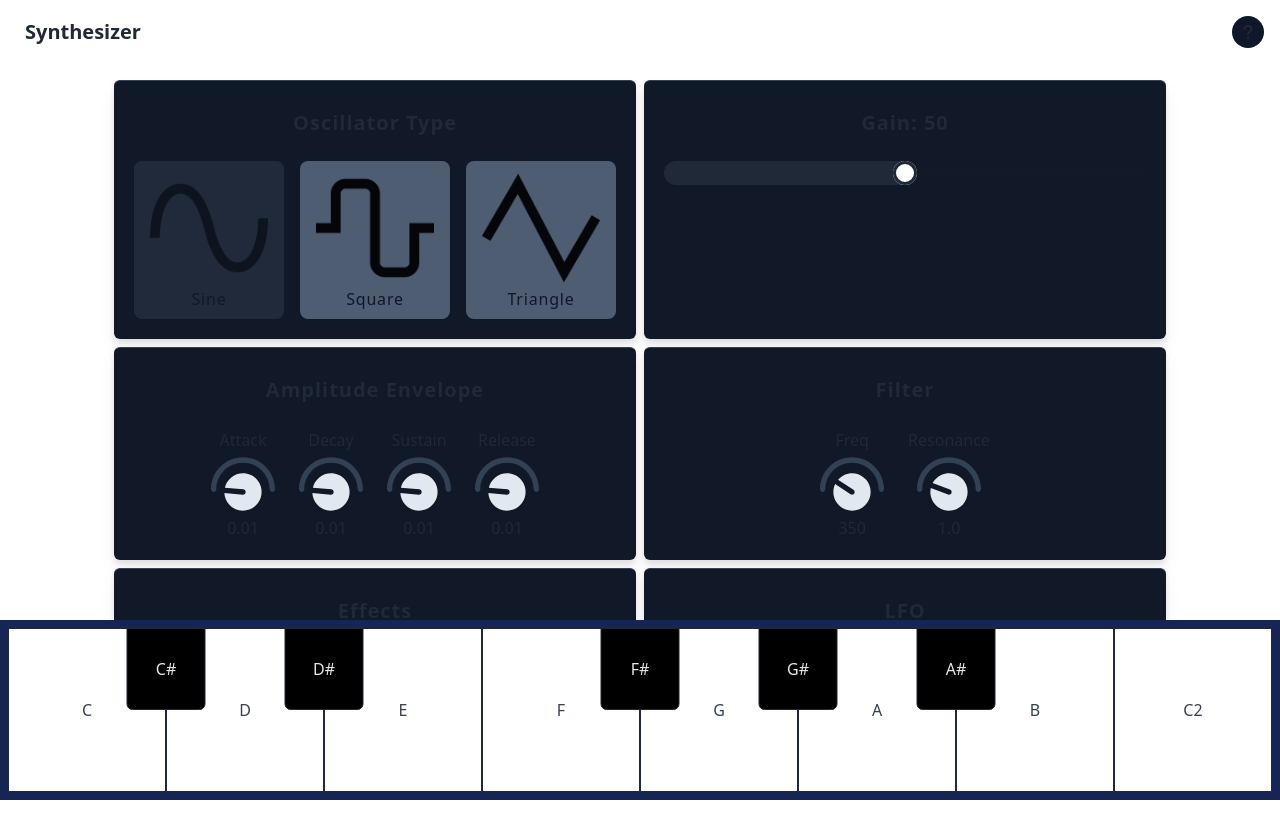
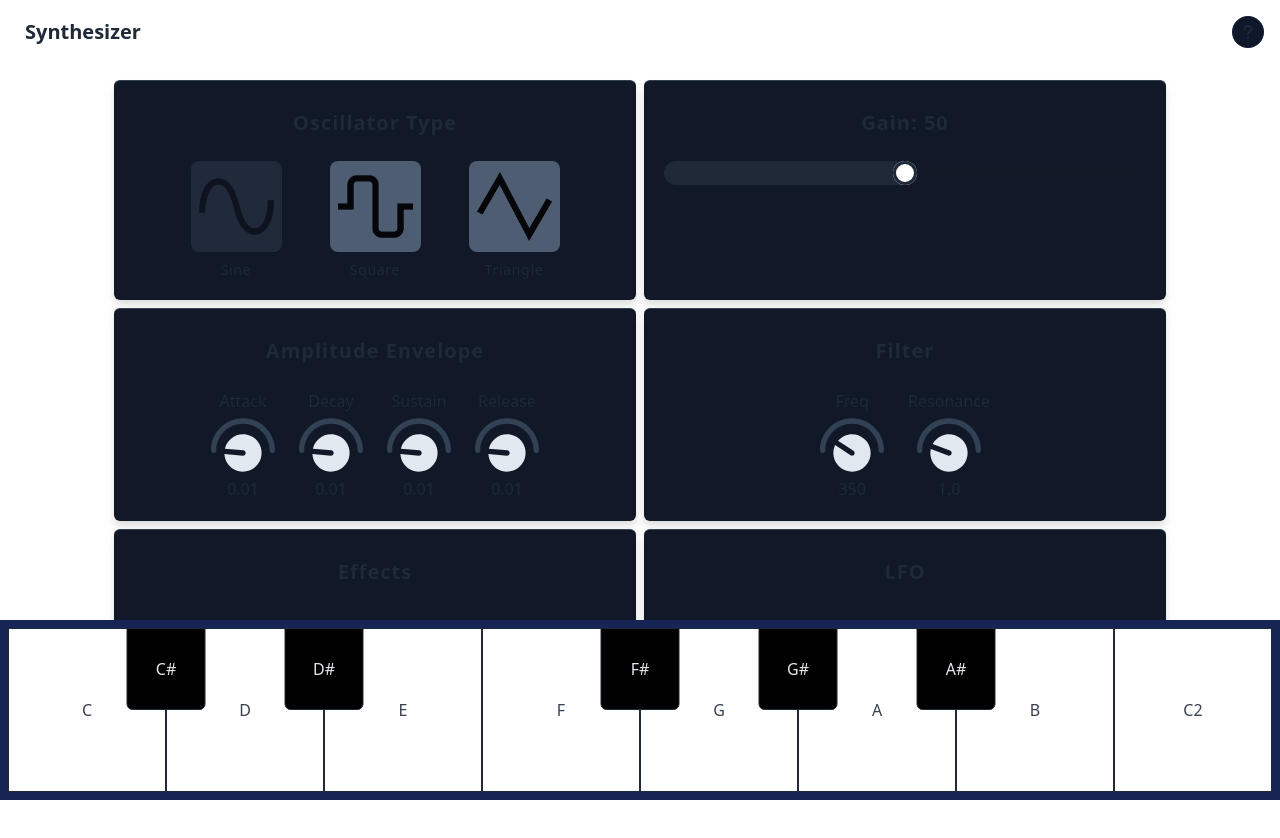
Before and after one commit to jwmdykes/web-synthesizer, a React (Create React App) app: page / in a window 1280 px wide. Shown: the top 838 px of the page. Built offline with nearby package versions, Linux system fonts and the light colour scheme.

Commit message:
make oscillator buttons less big

```diff
--- a/src/App.tsx
+++ b/src/App.tsx
@@ -326,7 +326,7 @@ function App() {
           <div className='mx-auto container px-6 grid grid-cols-2 gap-2'>
             <ControlBox>
               <ControlBoxHeader text='Oscillator Type'></ControlBoxHeader>
-              <div className='flex items-center justify-between gap-4'>
+              <div className='flex items-center justify-center w-full gap-6 desktop:gap-12'>
                 <OscillatorButton
                   text='Sine'
                   src={sineWave}
--- a/src/OscillatorButton.tsx
+++ b/src/OscillatorButton.tsx
@@ -7,23 +7,22 @@ export default function OscillatorButton(props: {
   text: string;
 }) {
   return (
+    <div className='flex flex-col items-center gap-2'>
       <div
-      className={`bg-slate-500 w-1/3 h-auto rounded-lg  hover:cursor-pointer  ${
+        className={`bg-slate-500 h-auto rounded-lg  hover:cursor-pointer  ${
           props.selected
             ? 'bg-accent-focus opacity-20'
             : 'opacity-75 hover:bg-slate-700'
-      } transition-all duration-150 ease-in-out flex flex-col justify-center items-center px-4 py-2 drop-shadow-sm`}
+        } transition-all duration-150 ease-in-out flex flex-col justify-center items-center px-2 py-2 drop-shadow-sm`}
         onMouseDown={props.onChange}
       >
         <img
           src={props.src}
           alt='Sine Wave Oscillator'
-        className={`object-contain`}
+          className={`object-contain max-h-full max-w-[40px] tablet:max-w-[75px] desktop::max-h-[100px]`}
         />
-      <span className={`text-slate-900 font-medium tracking-wider select-none`}>
-        {' '}
-        {props.text}
-      </span>
+      </div>
+      <span className={`text-sm tracking-wider`}>{props.text}</span>
     </div>
   );
 }
```
Lines whose indentation alone changed are shown as unchanged.
